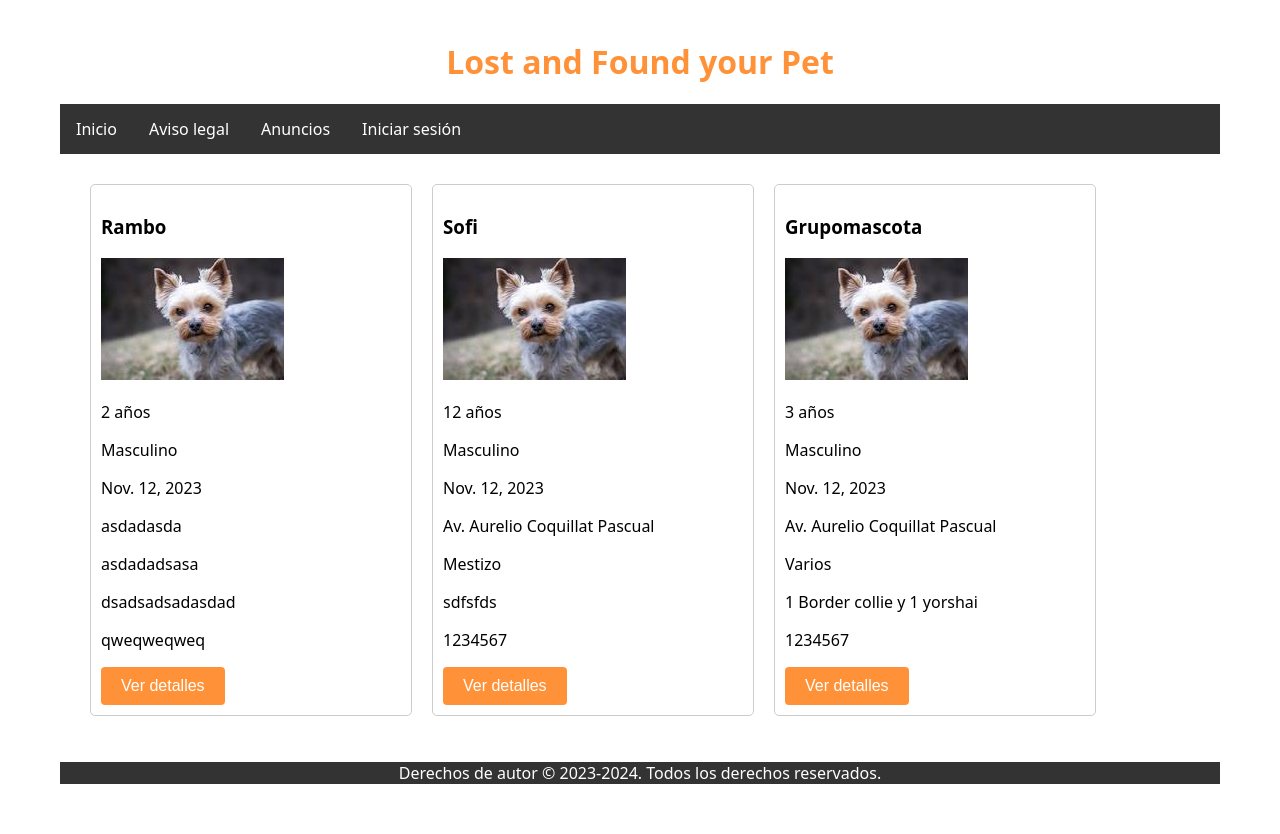
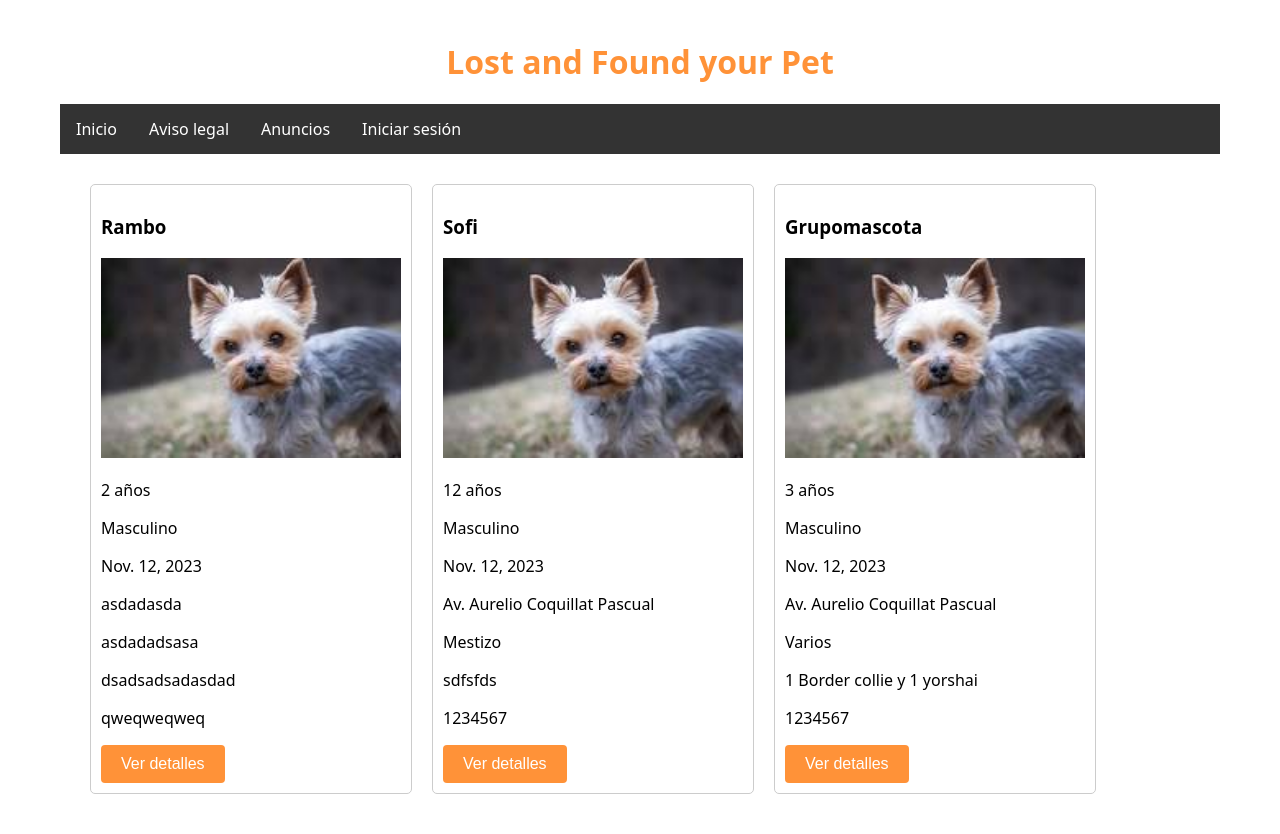
Before and after one commit to AlejandroAS01/Proyecto_final_Daw, a Django app: page /anuncios/ in a window 1280 px wide. Shown: the top 834 px of the page. Before the commit the page ends 784 px from the top, so only its background shows below. Run offline with Django 3.2, Linux system fonts and the light colour scheme; data comes from the database, SQL or seed files in the repository.

Commit message:
Ajustar imagen

```diff
--- a/templates/anuncio_mascota.html
+++ b/templates/anuncio_mascota.html
@@ -3,7 +3,7 @@
 <h2>Detalle del Anuncio</h2>
 <div>
     <h3>Nombre de la Mascota: {{ anuncio.nombre }}</h3>
-    <img src="{{ anuncio.imagen.url }}" alt="Imagen de la mascota">
+    <img class="imagen_anuncio"src="{{ anuncio.imagen.url }}" alt="Imagen de la mascota">
     <p><b>Descripción:</b> {{ anuncio.descripcion }}</p>
     <p><b>Fecha de Pérdida:</b> {{ anuncio.fecha_perdida }}</p>
     <p><b>Lugar de Pérdida:</b> {{ anuncio.lugar_perdida }}</p>
--- a/templates/anuncios.html
+++ b/templates/anuncios.html
@@ -7,7 +7,7 @@
         {% for anuncio in anuncios %}
         <div class="tarjeta_anuncio">
             <h3>{{ anuncio.nombre }}</h3>
-            <img src="{{ anuncio.imagen.url }}" alt="Imagen de la mascota">
+            <img class="tarjeta_imagen"  src="{{ anuncio.imagen.url }}" alt="Imagen de la mascota">
             <p>{{ anuncio.edad }} años</p>
             <p>{{ anuncio.genero }}</p>
             <p>{{ anuncio.fecha_perdida }}</p>
--- a/templates/aviso_legal.html
+++ b/templates/aviso_legal.html
@@ -186,4 +186,4 @@
 
             Este documento de Aviso Legal y Condiciones Generales de uso del sitio web ha sido creado mediante el generador de plantilla de aviso legal y condiciones de uso online el día 19/11/2023.</pre>
     <div>
-        {% endblock %}
+{% endblock %}
--- a/templates/base.html
+++ b/templates/base.html
@@ -150,6 +150,14 @@
             cursor: pointer;
             transition: background-color 0.3s ease;
         }
+        .tarjeta_imagen{
+            width: 100%;
+            height: auto
+        }
+        .imagen_anuncio{
+            width: 200px;
+            height: auto
+        }
     </style>
 </head>
 <body>
--- a/templates/home.html
+++ b/templates/home.html
@@ -17,7 +17,7 @@
                     {% for anuncio in anuncios|slice:"-3:" %}
                     <div class="tarjeta_anuncio">
                         <h3>{{ anuncio.nombre }}</h3>
-                        <img src="{{ anuncio.imagen.url }}" alt="Imagen de la mascota">
+                        <img class="tarjeta_imagen" src="{{ anuncio.imagen.url }}" alt="Imagen de la mascota">
                         <p>{{ anuncio.edad }} años</p>
                         <p>{{ anuncio.genero }}</p>
                         <p>{{ anuncio.fecha_perdida }}</p>
--- a/templates/mi_usuario.html
+++ b/templates/mi_usuario.html
@@ -8,7 +8,7 @@
         {% for anuncio in anuncios %}
         <div class="tarjeta_anuncio">
             <h3>{{ anuncio.nombre }}</h3>
-            <img src="{{ anuncio.imagen.url }}" alt="Imagen de la mascota">
+            <img class="tarjeta_imagen" src="{{ anuncio.imagen.url }}" alt="Imagen de la mascota">
             <p>{{ anuncio.edad }}</p>
             <p>{{ anuncio.genero }}</p>
             <p>{{ anuncio.fecha_perdida }}</p>
```
Also changed, not shown: media/mascotas_imagenes/Captura_de_pantalla_2022-11-03_230644_2WAW5Wu.jpg (added).
